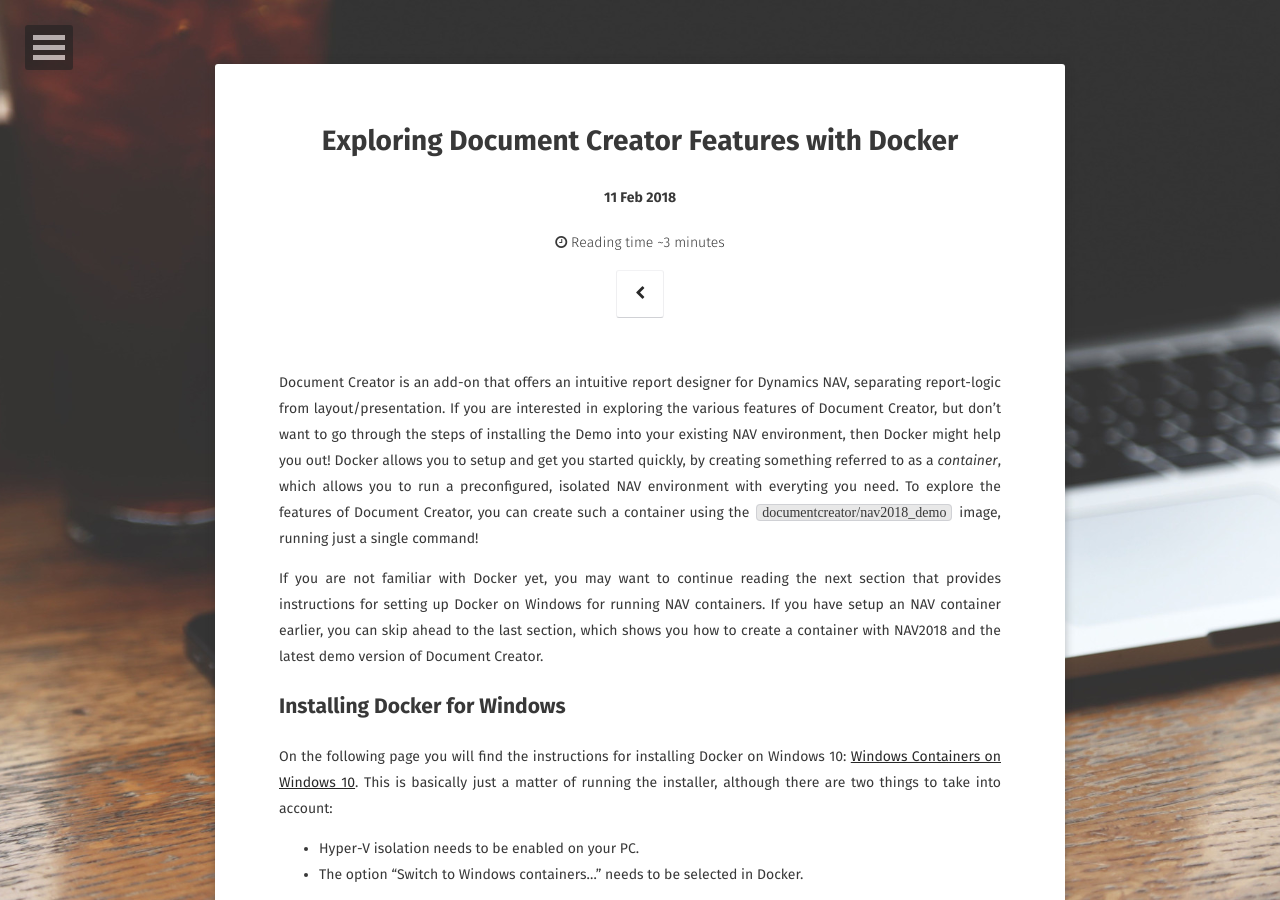
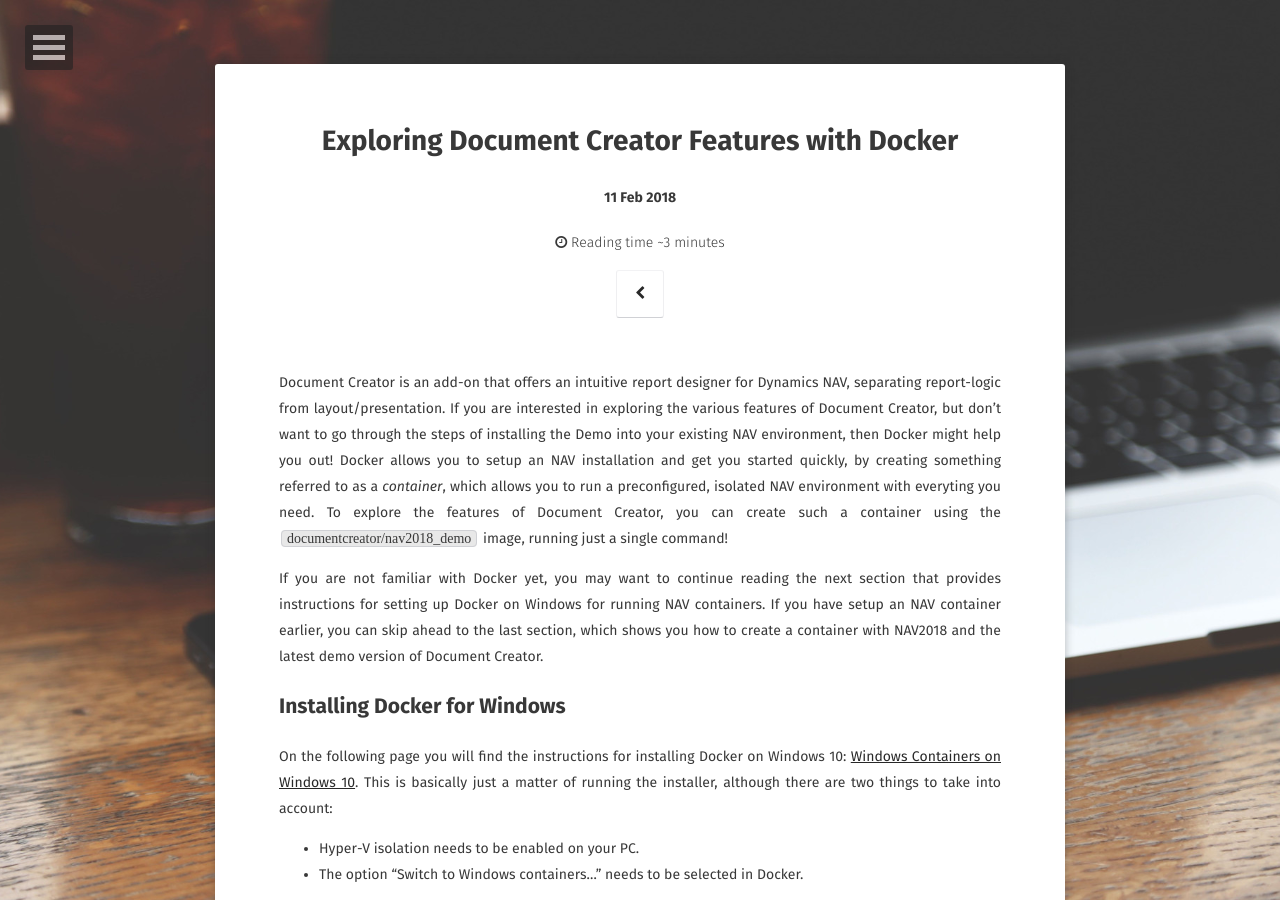
Before and after one commit to rvanbekkum/rvanbekkum.github.io, a Jekyll site: the page built from _posts/2018-02-11-dcr-docker.md, in a window 1280 px wide and 900 px high. Built offline with Jekyll 4.4.1, drawn with Linux system fonts in a browser that asks for light colours; some web fonts are replaced; comment, search, counter and statistics services are not loaded.

Commit message:
Fix in docker blog

```diff
--- a/_posts/2018-02-11-dcr-docker.md
+++ b/_posts/2018-02-11-dcr-docker.md
@@ -2,7 +2,7 @@
 layout: post
 title:  "Exploring Document Creator Features with Docker"
 date:   2018-02-11
-excerpt: "Docker allows you to quickly setup and get going, by creating something referred to as a container... To explore the features of Document Creator, you can create such a container using the `documentcreator/nav2018_demo` image, running just a single command!"
+excerpt: "Docker allows you to setup an NAV installation and get you started quickly, by creating something referred to as a container... To explore the features of Document Creator, you can create such a container using the `documentcreator/nav2018_demo` image, running just a single command!"
 tag:
 - dynamics nav
 - document creator
@@ -11,7 +11,7 @@
 ---
 
 Document Creator is an add-on that offers an intuitive report designer for Dynamics NAV, separating report-logic from layout/presentation. If you are interested in exploring the various features of Document Creator, but don't want to go through the steps of installing the Demo into your existing NAV environment, then Docker might help you out!
-Docker allows you to setup and get you started quickly, by creating something referred to as a *container*, which allows you to run a preconfigured, isolated NAV environment with everyting you need.
+Docker allows you to setup an NAV installation and get you started quickly, by creating something referred to as a *container*, which allows you to run a preconfigured, isolated NAV environment with everyting you need.
 To explore the features of Document Creator, you can create such a container using the `documentcreator/nav2018_demo` image, running just a single command!
 
 If you are not familiar with Docker yet, you may want to continue reading the next section that provides instructions for setting up Docker on Windows for running NAV containers.
```
